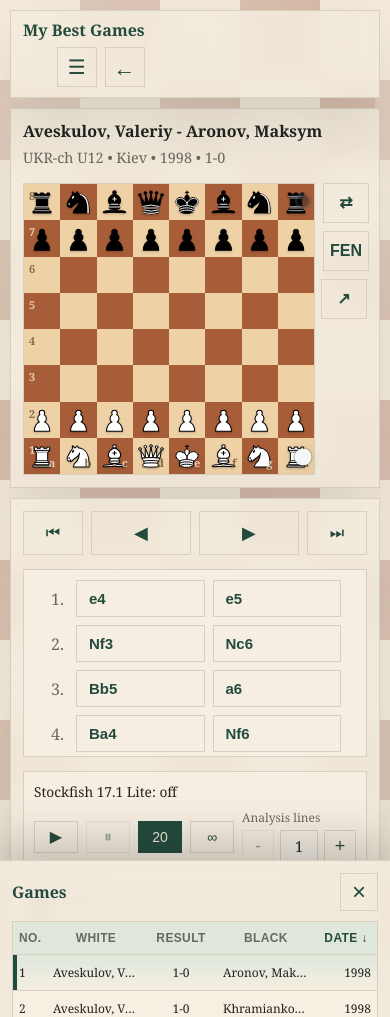
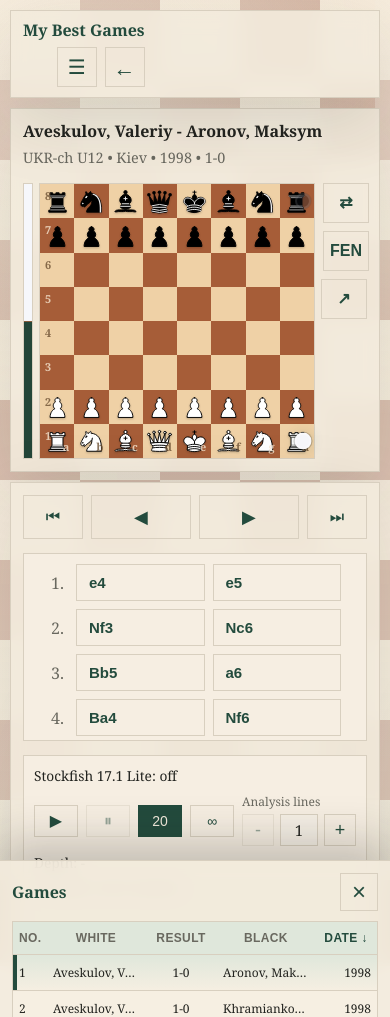
Before and after one commit to ChessTao/aveskulov.com, a website: page best-games/index.html in a window 390 px wide. After the commit the page ends 966 px from the top, so only its background shows below. Drawn offline with Linux system fonts and the light colour scheme; no server answers.

Commit message:
Move evaluation meter beside board

```diff
--- a/best-games/Styles.css
+++ b/best-games/Styles.css
@@ -215,6 +215,14 @@
     .board-stage {
       display: grid;
       gap: 14px;
+    }
+    .board-row {
+      display: grid;
+      grid-template-columns: 14px minmax(0, auto);
+      gap: 10px;
+      justify-content: center;
+      align-items: stretch;
+      min-width: 0;
     }
     .board-shell {
       position: relative;
@@ -462,20 +470,15 @@
       scrollbar-gutter: stable;
       overflow-wrap: anywhere;
     }
-    .eval-wrap {
-      display: grid;
-      grid-template-columns: 14px minmax(0, 1fr);
-      gap: 9px;
-      align-items: center;
-      min-width: 0;
-    }
-    .eval-meter {
+    .board-eval-meter {
       position: relative;
       width: 12px;
-      height: 54px;
+      height: 100%;
+      min-height: 320px;
       border: 1px solid var(--border);
       background: linear-gradient(180deg, #f6f7fb 0 50%, #20231f 50% 100%);
       overflow: hidden;
+      align-self: stretch;
     }
     .eval-meter-fill {
       position: absolute;
@@ -882,6 +885,14 @@
         gap: 8px;
         align-items: start;
       }
+      .board-row {
+        grid-template-columns: 10px minmax(0, 1fr);
+        gap: 6px;
+      }
+      .board-eval-meter {
+        width: 10px;
+        min-height: 0;
+      }
       .board-shell {
         width: min(100%, calc(100vw - 96px));
         max-width: calc(100vw - 96px);
--- a/best-games/index.html
+++ b/best-games/index.html
@@ -39,11 +39,17 @@
         </div>
 
         <div class="board-stage">
+          <div class="board-row">
+            <div class="board-eval-meter" aria-hidden="true">
+              <div id="evalMeterFill" class="eval-meter-fill"></div>
+              <div class="eval-meter-zero"></div>
+            </div>
             <div class="board-shell">
               <div id="board" class="board"></div>
               <span id="whiteTurnDot" class="turn-dot white"></span>
               <span id="blackTurnDot" class="turn-dot black"></span>
               <button id="boardResizeHandle" class="board-resize-handle" type="button" title="Resize board" aria-label="Resize board"></button>
+            </div>
           </div>
 
           <div class="board-footer-actions">
@@ -99,13 +105,7 @@
               </div>
             </div>
           </div>
-          <div class="eval-wrap">
-            <div class="eval-meter" aria-hidden="true">
-              <div id="evalMeterFill" class="eval-meter-fill"></div>
-              <div class="eval-meter-zero"></div>
-            </div>
           <div id="evalLine" class="analysis-line">Depth: -</div>
-          </div>
           <div id="pvLine" class="pv-line">-</div>
         </div>
       </section>
```
Lines whose indentation alone changed are shown as unchanged.
